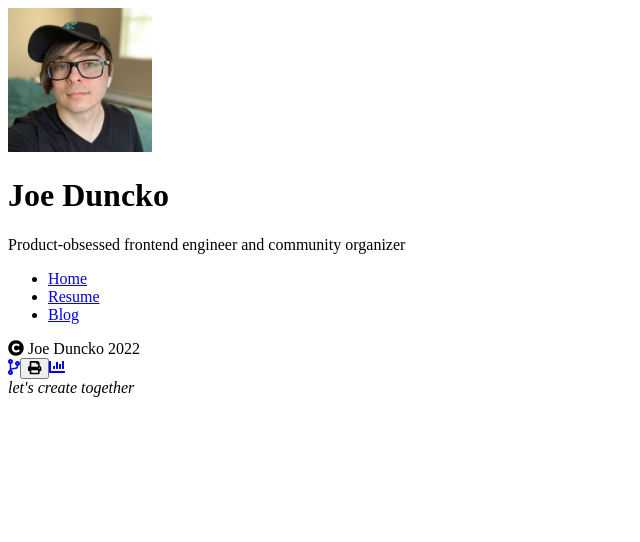
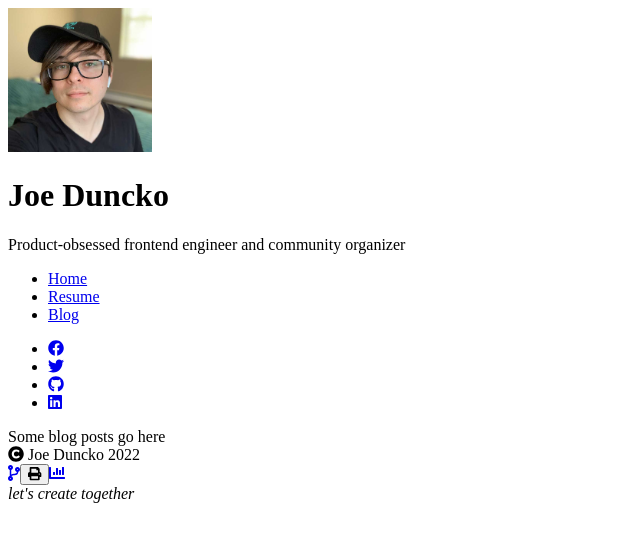
Before and after one commit to JoeDuncko/JoeDuncko.com, a Next.js app: page / in a window 1280 px wide. Shown: the top 542 px of the page, without its empty margins (0-640 px from the left). Built offline with nearby package versions, Linux system fonts and the light colour scheme.

Commit message:
Add socials to home page

```diff
--- a/pages/index.tsx
+++ b/pages/index.tsx
@@ -1,7 +1,9 @@
+import { FontAwesomeIcon } from "@fortawesome/react-fontawesome";
 import Head from "next/head";
 import React from "react";
 import Layout from "../components/layout";
 import { siteTitle } from "../constants";
+import { socials } from "../data/socials";
 
 export default function Home() {
   return (
@@ -9,6 +11,24 @@ export default function Home() {
       <Head>
         <title>{siteTitle}</title>
       </Head>
+
+      <section>
+        <ul className="flex flex-row items-center text-center gap-8 justify-center">
+          {socials.map((social) => (
+            <li key={social.name}>
+              <a
+                href={social.link}
+                target="_blank"
+                title={`To Joe Duncko's ${social.name}`}
+              >
+                <FontAwesomeIcon icon={social.icon} />
+              </a>
+            </li>
+          ))}
+        </ul>
+      </section>
+
+      <section>Some blog posts go here</section>
     </Layout>
   );
 }
```
